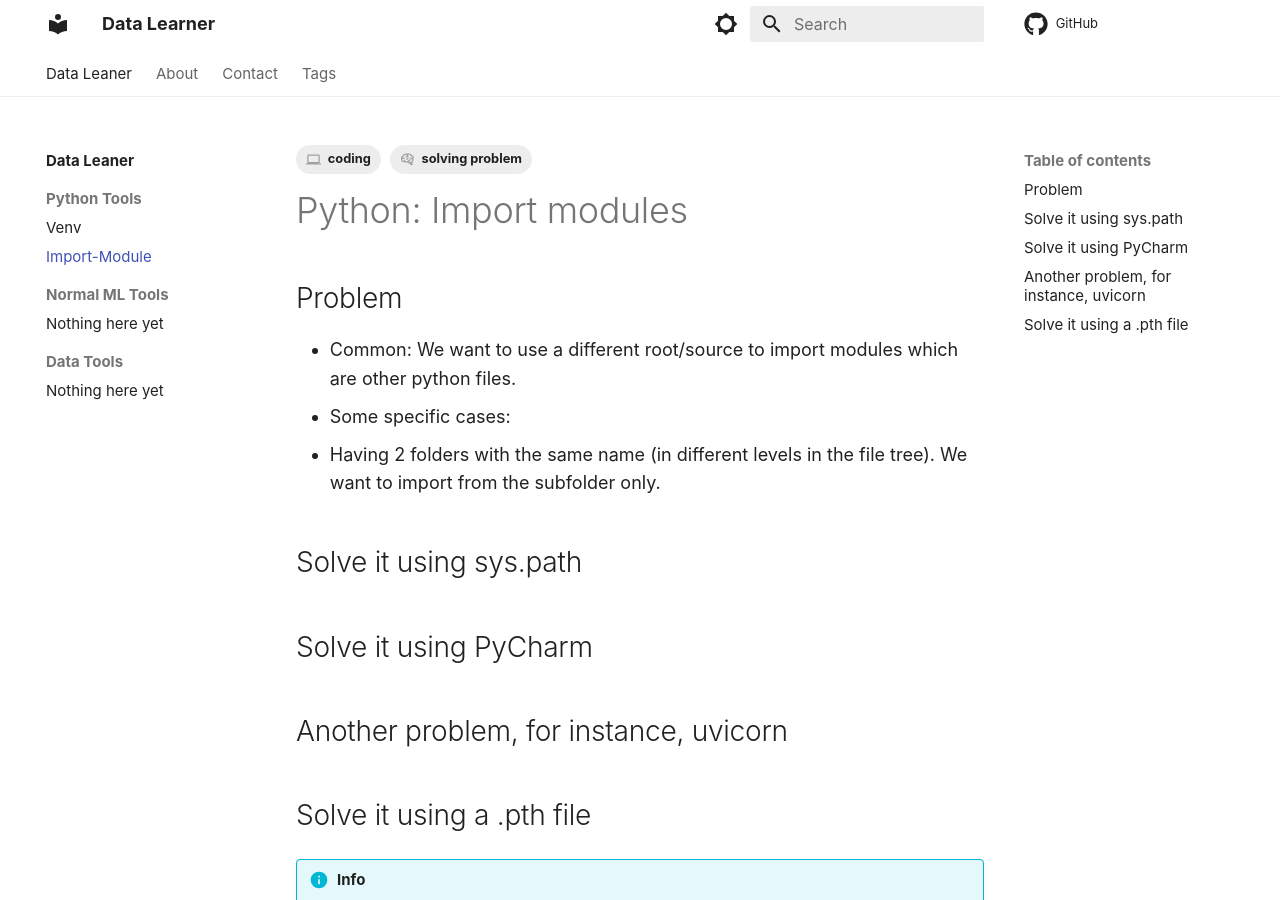
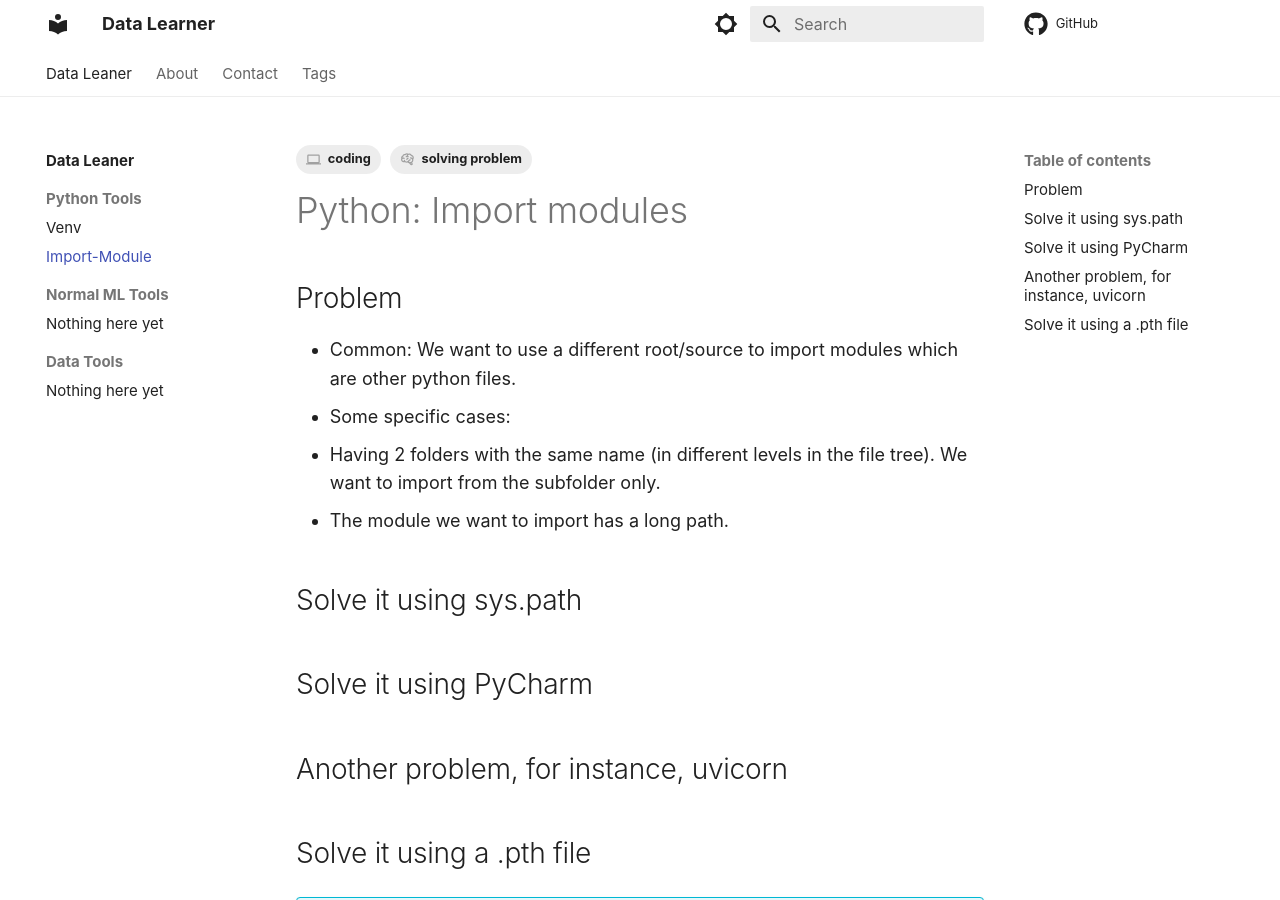
Before and after one commit to DataLearner-org/DataLearner.org, an MkDocs documentation site: the page built from docs/python/import_modules.md, in a window 1280 px wide and 900 px high. Built offline with MkDocs 1.6.1 and Material for MkDocs 9.7.7, drawn with Linux system fonts in a browser that asks for light colours; some web fonts are replaced; comment, search, counter and statistics services are not loaded.

Commit message:
Update import_modules.md

```diff
--- a/docs/python/import_modules.md
+++ b/docs/python/import_modules.md
@@ -12,6 +12,7 @@ tags:
 - Common: We want to use a different root/source to import modules which are other python files.
 - Some specific cases:
   - Having 2 folders with the same name (in different levels in the file tree). We want to import from the subfolder only.
+  - The module we want to import has a long path.
 
 ## Solve it using sys.path
 
```
